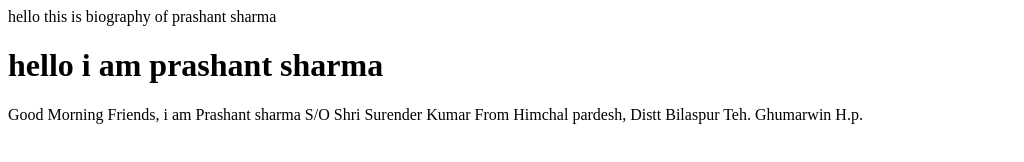
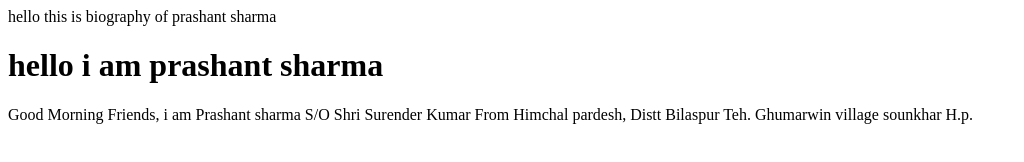
Before and after one commit to ps0004/file1, a plain HTML site: page index.html in a window 1280 px wide. Shown: the whole page, without its empty margins (0-1024 px from the left). Drawn offline with Linux system fonts and the light colour scheme.

Commit message:
add village name

```diff
--- a/index.html
+++ b/index.html
@@ -1,5 +1,5 @@
 <html><title>hey i am prashant sharma</title>
 <body> hello this is biography of prashant sharma</body>
 <h1> hello i am prashant sharma </h1>
-<p> Good Morning Friends, i am Prashant sharma S/O Shri Surender Kumar From Himchal pardesh, Distt Bilaspur Teh. Ghumarwin H.p.</p>
+<p> Good Morning Friends, i am Prashant sharma S/O Shri Surender Kumar From Himchal pardesh, Distt Bilaspur Teh. Ghumarwin village sounkhar H.p. </p>
 </html>
```
